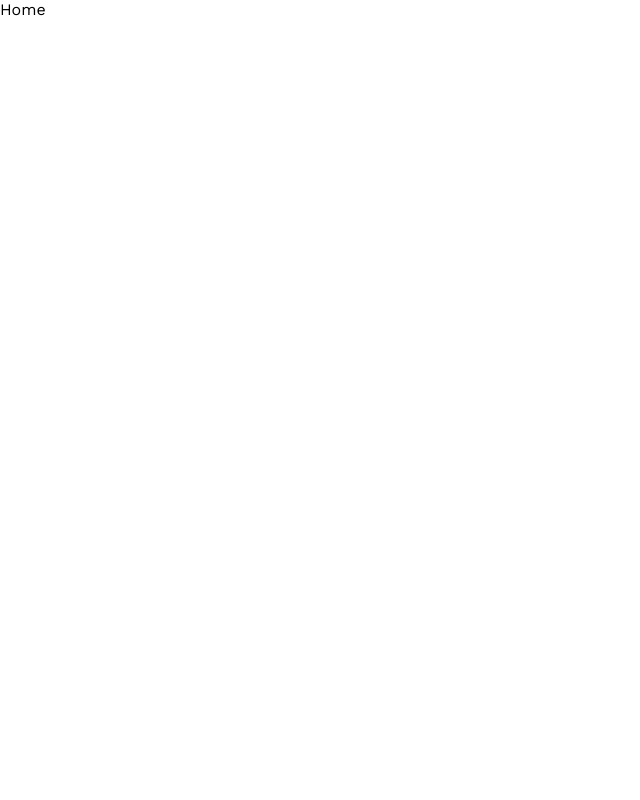
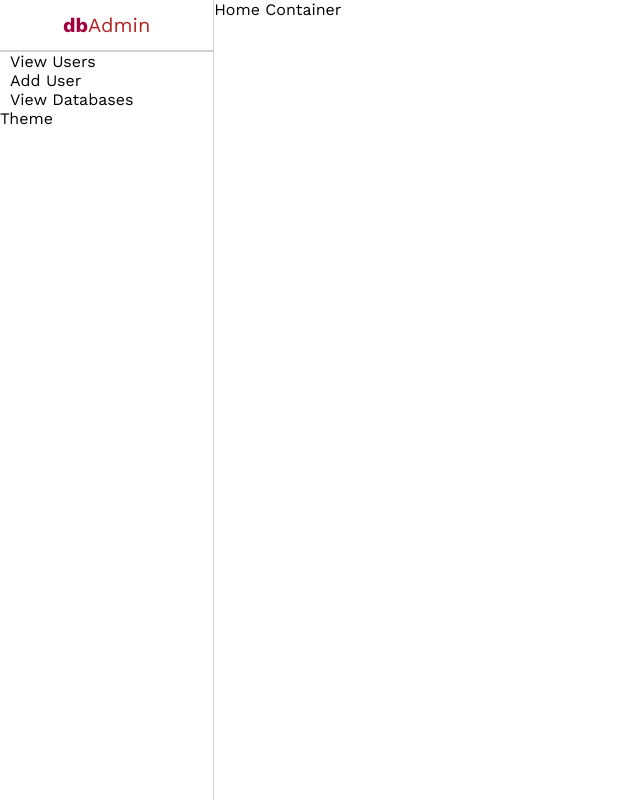
Before and after one commit to AnkurDesai11/adminportal, a React (Create React App) app: page / in a window 1280 px wide. Shown: the whole page, without its empty margins (0-640 px from the left). Built offline with nearby package versions, Linux system fonts and the light colour scheme.

Commit message:
started sidebar/navbar

```diff
--- /dev/null
+++ b/src/components/sidebar/Sidebar.jsx
@@ -0,0 +1,26 @@
+import "./sidebar.scss"
+
+const Sidebar = () => {
+    return (
+        <div className="sidebar">
+            <div className="top">
+                <span className="logo"><span className="innerLogo">db</span>Admin</span>
+            </div>
+            <hr />
+            <div className="center">
+                <ul>
+                    <li>View Users</li>
+                </ul>
+                <ul>
+                    <li>Add User</li>
+                </ul>
+                <ul>
+                    <li>View Databases</li>
+                </ul>
+            </div>
+            <div className="bottom">Theme</div>
+        </div>
+    )
+}
+
+export default Sidebar
--- /dev/null
+++ b/src/components/sidebar/sidebar.scss
@@ -0,0 +1,39 @@
+.sidebar {
+    flex: 1;
+    border-right: 0.5px solid rgb(210, 210, 210);
+    min-height: 100vh;
+    background-color: white;
+
+    .top {
+        height: 50px;
+        display: flex;
+        align-items: center;
+        justify-content: center;
+
+        .logo {
+            font-size: 20px;
+            font-weight: medium;
+            color: #b22222;
+
+            .innerLogo {
+                font-weight: bold;
+                color: #a0003d;
+            }
+        }
+    }
+
+    hr {
+        height: 0;
+        border: 0.5px solid rgb(210, 210, 210);
+    }
+
+    .center {
+        padding-left: 10px;
+
+        ul {
+            list-style: none;
+            padding: 0;
+            margin: 0;
+        }
+    }
+}
--- a/src/pages/home/Home.jsx
+++ b/src/pages/home/Home.jsx
@@ -1,9 +1,13 @@
 import React from 'react'
+import Sidebar from '../../components/sidebar/Sidebar'
 import "./home.scss"
 
 const Home = () => {
     return (
-        <div className="home">Home</div>
+        <div className="home">
+            <Sidebar />
+            <div className="homeContainer">Home Container</div>
+        </div>
     )
 }
 
--- a/src/pages/home/home.scss
+++ b/src/pages/home/home.scss
@@ -0,0 +1,7 @@
+.home {
+    display: flex;
+
+    .homeContainer {
+        flex: 5;
+    }
+}
```
Also changed, not shown: src/components/navbar/Navbar.jsx (added, +9 -0 lines), src/components/navbar/navbar.scss (added).
